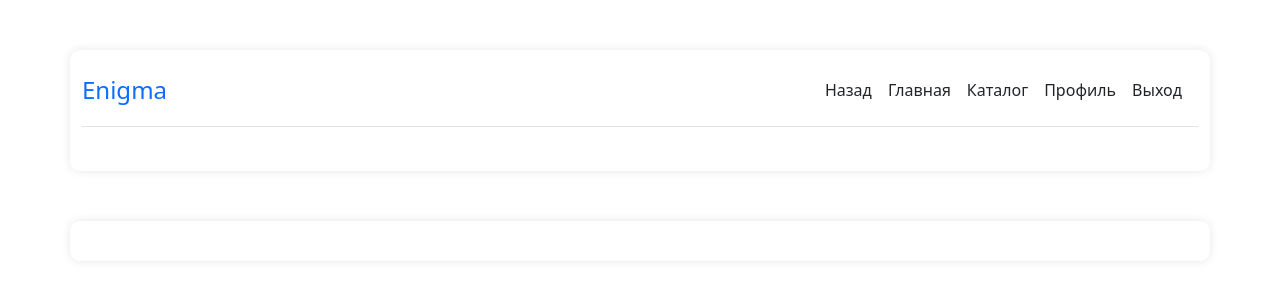
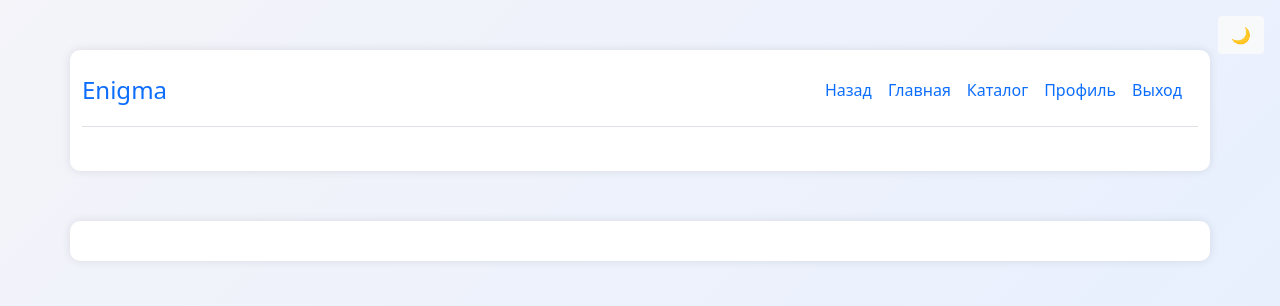
Before and after one commit to razemsb/enigma, a PHP site: page /admin/user.php in a window 1280 px wide. Shown: the top 306 px of the page. Run offline with PHP 8.4, Linux system fonts and the light colour scheme; the visitor is signed in with stand-in values (Sample User, id 1).

Commit message:
update css and php code

```diff
--- a/admin/admin_panel.php
+++ b/admin/admin_panel.php
@@ -51,8 +51,8 @@ if ($_SERVER['REQUEST_METHOD'] === 'POST' && isset($_POST['ticket_id'])) {
 <head>
     <meta charset="UTF-8">
     <meta name="viewport" content="width=device-width, initial-scale=1.0">
+    <link rel="stylesheet" href="../css/main.css">
     <link rel="stylesheet" href="../css/admin.css">
-    <link rel="stylesheet" href="../css/main.css">
     <link rel="shortcut icon" type="image/x-icon" href="../icons/lettering.svg">
     <link href="https://cdn.jsdelivr.net/npm/bootstrap@5.1.3/dist/css/bootstrap.min.css" rel="stylesheet">
     <title>Enigma | Админ панель</title>
@@ -210,7 +210,7 @@ if ($_SERVER['REQUEST_METHOD'] === 'POST' && isset($_POST['ticket_id'])) {
                             echo '<td><p>' . htmlspecialchars($row['Description']) . '</p></td>';
                             echo '<td><p>' . htmlspecialchars($row['price']) . '</p></td>';
                             echo '<td><p>' . ($row['status'] == 'active' ? 'Активен' : 'Не активен') . '</td>';
-                            echo '<td><a href="product.php?id=' . urlencode($row['ID']) . '" class="btn btn-sm btn-primary">Просмотреть</a>';
+                            echo '<td><a class="btn btn-sm btn-primary">Просмотреть</a>';
                             if(htmlspecialchars($row['status']) == 'active') {
                                 echo '<a href="off_product?id=' . urlencode($row['ID']) . '" class="btn btn-sm btn-danger mt-1">Заблокировать</a>';
                             }else {
--- a/admin/user.php
+++ b/admin/user.php
@@ -13,6 +13,7 @@ if (!$_SESSION['admin_auth'] === true && !$_SESSION['admin_auth_pass'] === true)
     <meta charset="UTF-8">
     <meta name="viewport" content="width=device-width, initial-scale=1.0">
     <link rel="stylesheet" href="../css/admin.css">
+    <Link rel="stylesheet" href="../css/main.css">
     <link href="https://cdn.jsdelivr.net/npm/bootstrap@5.1.3/dist/css/bootstrap.min.css" rel="stylesheet">
     <title>Управление пользователями</title>
 </head>
@@ -27,16 +28,17 @@ if (!$_SESSION['admin_auth'] === true && !$_SESSION['admin_auth_pass'] === true)
                     </a>
 
                     <nav class="d-inline-flex mt-2 mt-md-0 ms-md-auto">
-                        <a class="me-3 py-2 text-dark text-decoration-none" href="admin_panel">Назад</a>
-                        <a class="me-3 py-2 text-dark text-decoration-none" href="../index">Главная</a>
-                        <a class="me-3 py-2 text-dark text-decoration-none" href="../catalog">Каталог</a>
+                        <a class="me-3 py-2 text-decoration-none" href="admin_panel">Назад</a>
+                        <a class="me-3 py-2 text-decoration-none" href="../index">Главная</a>
+                        <a class="me-3 py-2 text-decoration-none" href="../catalog">Каталог</a>
                         <?php if(isset($_SESSION['user_auth'])): ?>
-                            <a class="me-3 py-2 text-dark text-decoration-none" href="../profile">Профиль</a>
-                            <a class="me-3 py-2 text-dark text-decoration-none" href="logout_admin">Выход</a>
+                            <a class="me-3 py-2 text-decoration-none" href="../profile">Профиль</a>
+                            <a class="me-3 py-2 text-decoration-none" href="logout_admin">Выход</a>
                         <?php else: ?>
-                        <a class="me-3 py-2 text-dark text-decoration-none" href="../auth/register">Регистрация</a>
-                        <a class="me-3 py-2 text-dark text-decoration-none" href="../auth/login">Вход</a>
+                        <a class="me-3 py-2 text-decoration-none" href="../auth/register">Регистрация</a>
+                        <a class="me-3 py-2 text-decoration-none" href="../auth/login">Вход</a>
                         <?php endif; ?>
+                        <button id="theme-toggle" class="btn btn-light position-fixed top-0 end-0 m-3">🌙</button>
                     </nav>
                 </div>
             </div>
@@ -86,7 +88,7 @@ if (!$_SESSION['admin_auth'] === true && !$_SESSION['admin_auth_pass'] === true)
                         </tr>
                         <tr>
                             <th>Дата регистрации</th>
-                            <td><?= htmlspecialchars($user['date_reg']) ?></td>
+                            <td><?= date('d.m.Y в H:i', strtotime(htmlspecialchars($user['date_reg']))) ?></td>
                         </tr>
                         <tr>
                             <th>Количество заказов</th>
@@ -133,6 +135,7 @@ if (!$_SESSION['admin_auth'] === true && !$_SESSION['admin_auth_pass'] === true)
     }
     ?>
 </div>
+<script src="../scripts/load.js"></script>
 <script src="https://code.jquery.com/jquery-3.6.0.min.js"></script>
 <script src="https://cdn.jsdelivr.net/npm/bootstrap@5.1.3/dist/js/bootstrap.bundle.min.js"></script>
 <script src="scripts/section.js"></script>
```
Also changed, not shown: admin/admin_profile.php (+11 -11 lines).
